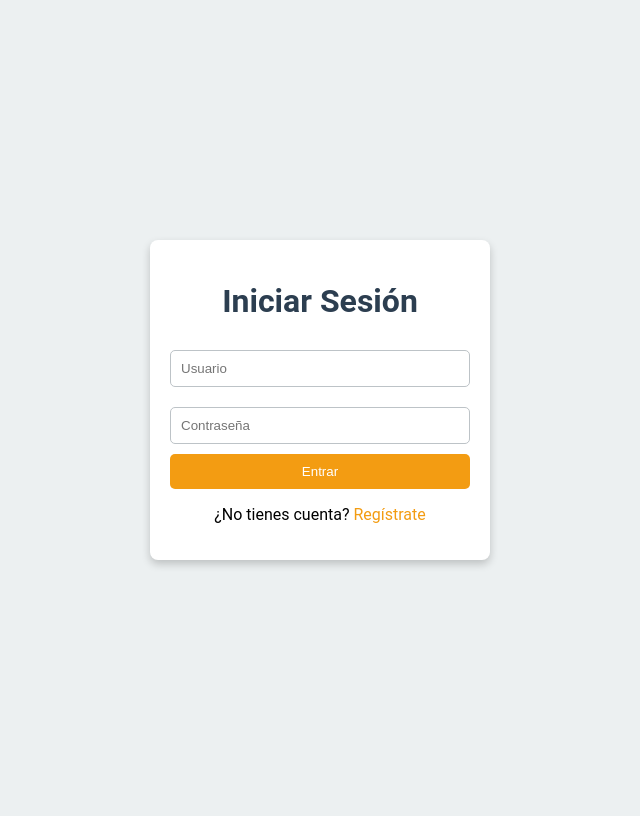
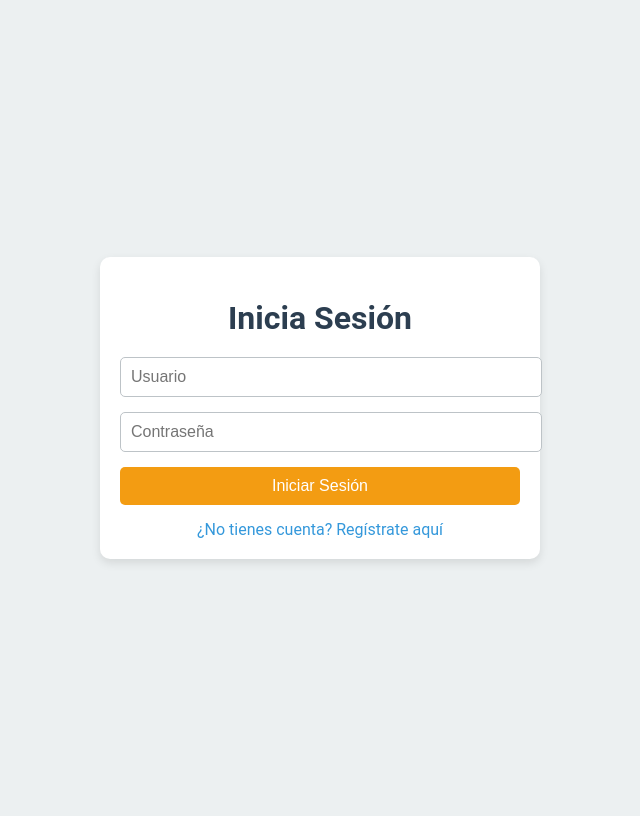
Before and after one commit to Ivangarciam55/Avances_de_Proyectos, a PHP site: page / in a window 1280 px wide. Shown: the whole page, without its empty margins (320-960 px from the left). Before the commit the page ends 567 px from the top, so only its background shows below. Run offline with PHP 8.4, Linux system fonts and the light colour scheme.

Commit message:
Conexion a BD final

```diff
--- a/Avances de proyectos/Iván/Index.html
+++ b/Avances de proyectos/Iván/Index.html
@@ -5,74 +5,87 @@
   <meta name="viewport" content="width=device-width, initial-scale=1.0">
   <title>Inicio de Sesión</title>
   <style>
+    /* Diseño basado en tu proyecto */
     body {
       font-family: "Roboto", sans-serif;
+      display: flex;
+      justify-content: center;
+      align-items: center;
+      min-height: 100vh;
       background-color: #ecf0f1;
-      display: flex;
-      align-items: center;
-      justify-content: center;
-      height: 100vh;
-      margin: 0;
     }
-    .container {
-      background: #ffffff;
+
+    .login-container {
+      background-color: #ffffff;
       padding: 20px;
-      border-radius: 8px;
-      box-shadow: 0 4px 8px rgba(0, 0, 0, 0.2);
+      border-radius: 10px;
+      box-shadow: 0 4px 10px rgba(0, 0, 0, 0.1);
       text-align: center;
-      width: 300px;
+      width: 100%;
+      max-width: 400px;
     }
-    .container h1 {
+
+    .login-container h1 {
       color: #2c3e50;
       margin-bottom: 20px;
     }
-    .container form {
-      display: flex;
-      flex-direction: column;
-    }
-    .container input {
+
+    .login-container input[type="text"],
+    .login-container input[type="password"] {
+      width: 100%;
       padding: 10px;
-      margin: 10px 0;
+      margin-bottom: 15px;
       border: 1px solid #bdc3c7;
       border-radius: 5px;
+      font-size: 16px;
     }
-    .container button {
+
+    .login-container button {
       background-color: #f39c12;
       color: white;
       border: none;
-      padding: 10px 15px;
+      padding: 10px 20px;
+      font-size: 16px;
+      cursor: pointer;
       border-radius: 5px;
-      cursor: pointer;
       transition: background-color 0.3s ease;
+      width: 100%;
     }
-    .container button:hover {
+
+    .login-container button:hover {
       background-color: #e67e22;
     }
-    .container a {
-      color: #f39c12;
+
+    .login-container a {
+      display: block;
+      margin-top: 15px;
+      color: #3498db;
       text-decoration: none;
     }
-    .container a:hover {
+
+    .login-container a:hover {
       text-decoration: underline;
     }
-    .error {
+
+    .error-message {
       color: red;
+      font-size: 14px;
       margin-bottom: 15px;
     }
   </style>
 </head>
 <body>
-<div class="container">
-  <h1>Iniciar Sesión</h1>
-  <?php if (!empty($error)): ?>
-  <p class="error"><?= $error ?></p>
+<div class="login-container">
+  <h1>Inicia Sesión</h1>
+  <?php if (isset($_GET['error'])): ?>
+  <p class="error-message"><?= htmlspecialchars($_GET['error']) ?></p>
   <?php endif; ?>
-  <form action="Index.php" method="POST">
+  <form action="Login.php" method="POST">
     <input type="text" name="usuario" placeholder="Usuario" required>
     <input type="password" name="password" placeholder="Contraseña" required>
-    <button type="submit">Entrar</button>
+    <button type="submit">Iniciar Sesión</button>
   </form>
-  <p>¿No tienes cuenta? <a href="Singup.html">Regístrate</a></p>
+  <a href="Singup.html">¿No tienes cuenta? Regístrate aquí</a>
 </div>
 </body>
 </html>
--- a/Avances de proyectos/Iván/Index.php
+++ /dev/null
@@ -1,122 +0,0 @@
-<?php
-$error = "";
-
-if ($_SERVER["REQUEST_METHOD"] === "POST") {
-    // Datos de conexión a la base de datos
-    $host = "localhost";
-    $dbname = "weatherapp";
-    $username = "root";
-    $password = "";
-
-    // Crear conexión
-    $conn = new mysqli($host, $username, $password, $dbname);
-
-    if ($conn->connect_error) {
-        die("Error de conexión: " . $conn->connect_error);
-    }
-
-    // Obtener los datos del formulario
-    $usuario = $conn->real_escape_string($_POST['usuario']);
-    $password = $_POST['password'];
-
-    // Consulta para verificar el usuario en la base de datos
-    $query = "SELECT * FROM registro WHERE usuario = '$usuario'";
-    $result = $conn->query($query);
-
-    if ($result->num_rows > 0) {
-        $row = $result->fetch_assoc();
-
-        // Verificar la contraseña
-        if (password_verify($password, $row['pass'])) {
-            header("Location: Inicio.html"); // Redirigir a la página principal si la contraseña es correcta
-            exit();
-        } else {
-            $error = "Contraseña incorrecta.";
-        }
-    } else {
-        $error = "Usuario no encontrado.";
-    }
-
-    // Cerrar la conexión
-    $conn->close();
-}
-?>
-
-<!DOCTYPE html>
-<html lang="es">
-<head>
-    <meta charset="UTF-8">
-    <meta name="viewport" content="width=device-width, initial-scale=1.0">
-    <title>Inicio de Sesión</title>
-    <style>
-        body {
-            font-family: "Roboto", sans-serif;
-            background-color: #ecf0f1;
-            display: flex;
-            align-items: center;
-            justify-content: center;
-            height: 100vh;
-            margin: 0;
-        }
-        .container {
-            background: #ffffff;
-            padding: 20px;
-            border-radius: 8px;
-            box-shadow: 0 4px 8px rgba(0, 0, 0, 0.2);
-            text-align: center;
-            width: 300px;
-        }
-        .container h1 {
-            color: #2c3e50;
-            margin-bottom: 20px;
-        }
-        .container form {
-            display: flex;
-            flex-direction: column;
-        }
-        .container input {
-            padding: 10px;
-            margin: 10px 0;
-            border: 1px solid #bdc3c7;
-            border-radius: 5px;
-        }
-        .container button {
-            background-color: #f39c12;
-            color: white;
-            border: none;
-            padding: 10px 15px;
-            border-radius: 5px;
-            cursor: pointer;
-            transition: background-color 0.3s ease;
-        }
-        .container button:hover {
-            background-color: #e67e22;
-        }
-        .container a {
-            color: #f39c12;
-            text-decoration: none;
-        }
-        .container a:hover {
-            text-decoration: underline;
-        }
-        .error {
-            color: red;
-            margin-bottom: 15px;
-        }
-    </style>
-</head>
-<body>
-<div class="container">
-    <h1>Iniciar Sesión</h1>
-    <?php if ($error): ?>
-        <p class="error"><?= $error ?></p>
-    <?php endif; ?>
-    <form method="POST">
-        <input type="text" name="usuario" placeholder="Usuario" required>
-        <input type="password" name="password" placeholder="Contraseña" required>
-        <button type="submit">Entrar</button>
-    </form>
-    <p>¿No tienes cuenta? <a href="Singup.php">Regístrate</a></p>
-</div>
-</body>
-</html>
```
Also changed, not shown: Avances de proyectos/Iván/Login.php (added, +39 -0 lines), Avances de proyectos/Iván/Singup.html (+5 -61 lines), Avances de proyectos/Iván/Singup.php (+15 -98 lines).
